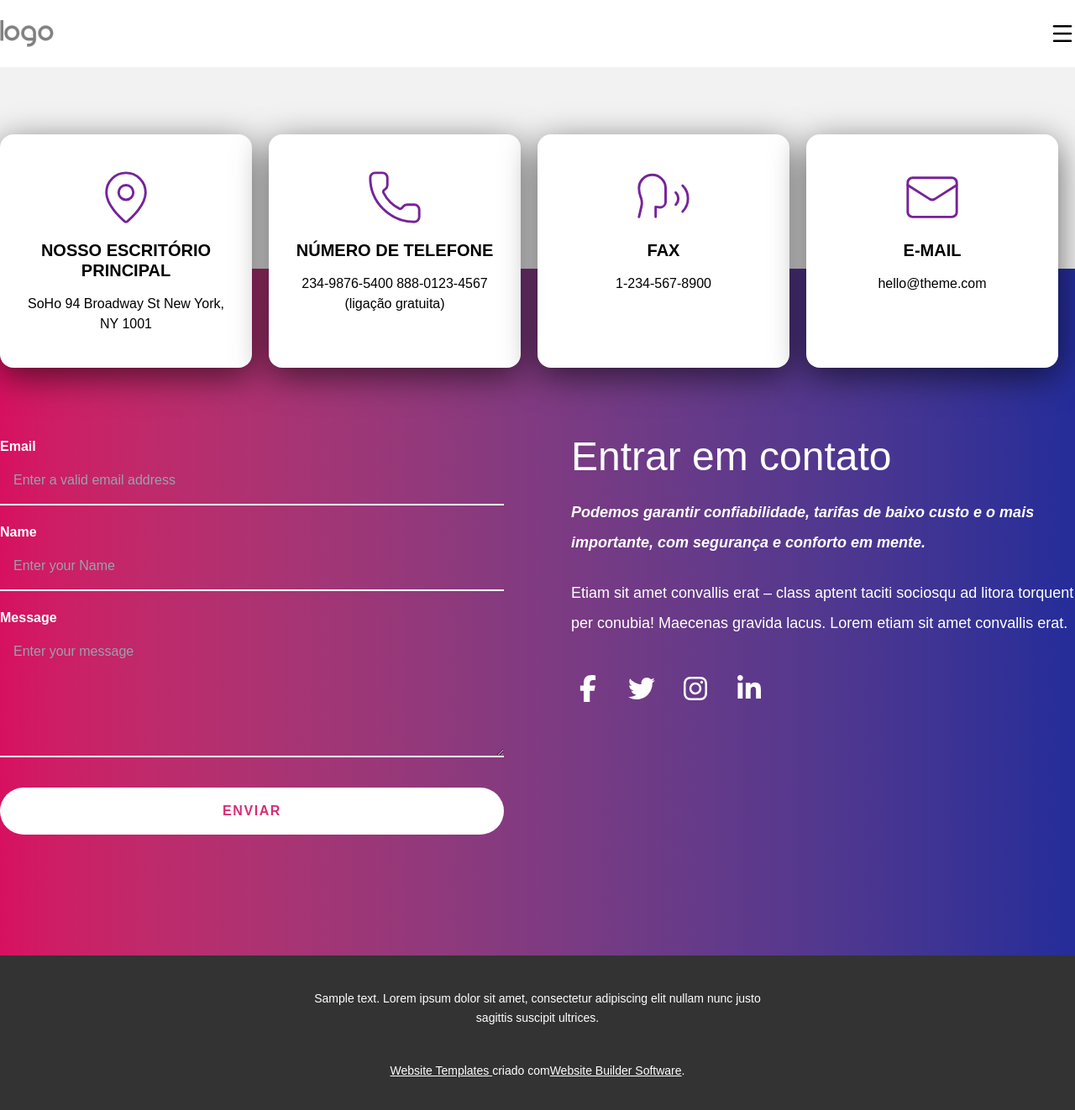
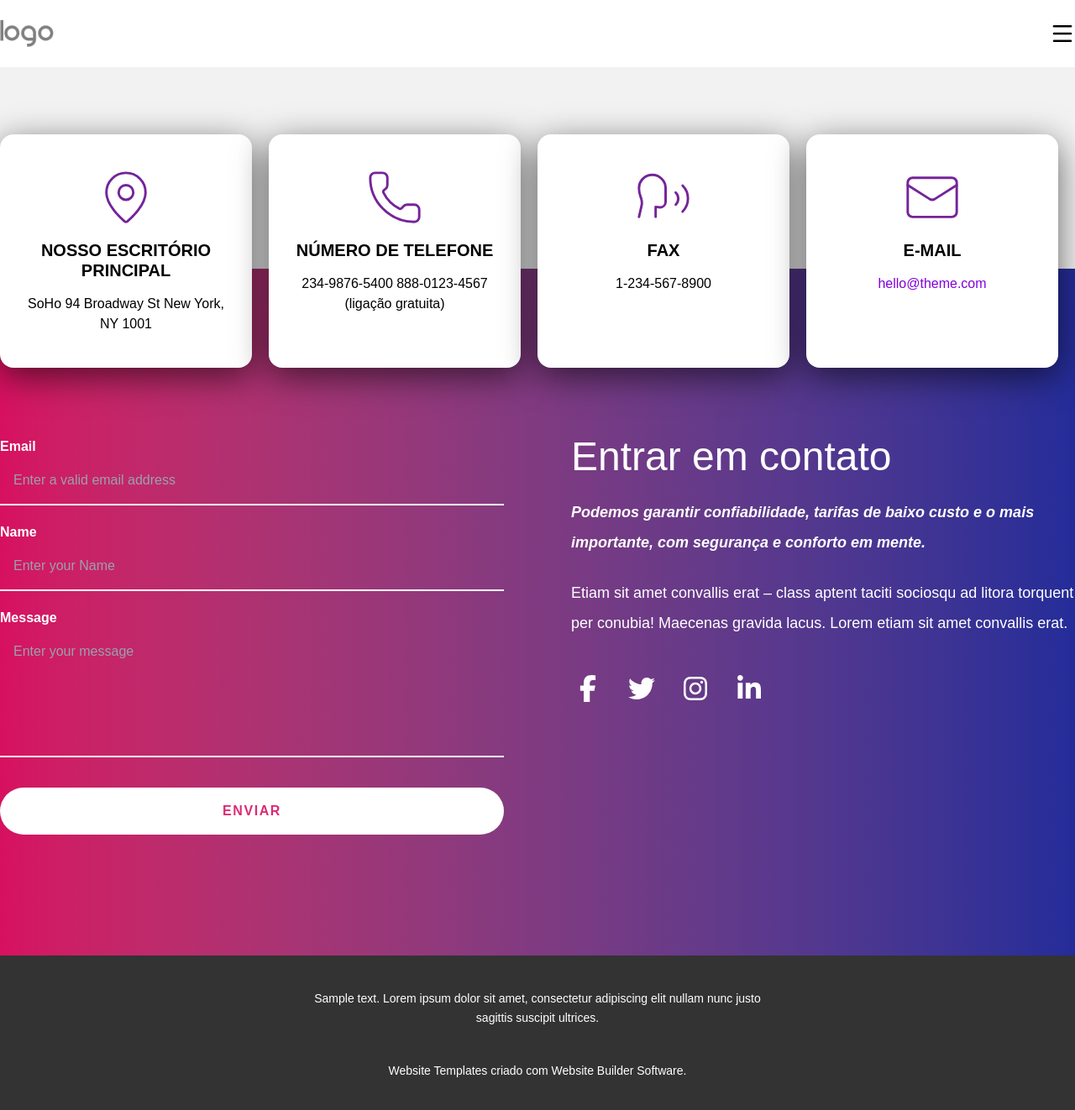
Before and after one commit to kauasilvandrade/contactForm2, a React (Vite) app: page / in a window 1280 px wide. Shown: the top 1322 px of the page at 84% size. Built offline with nearby package versions, Linux system fonts and the light colour scheme.

Commit message:
Adicionando efeitos

```diff
--- a/src/components/Card/index.tsx
+++ b/src/components/Card/index.tsx
@@ -1,7 +1,9 @@
+import type React from "react";
+
 type Props = {
   icon: React.ReactNode;
   title: string;
-  description: string;
+  description: React.ReactNode;
 };
 
 export function Card({ icon, title, description }: Props) {
--- a/src/components/CardsBox/index.tsx
+++ b/src/components/CardsBox/index.tsx
@@ -26,7 +26,14 @@ export default function CardsBox() {
       <Card
         icon={<Mail size={70} strokeWidth={1} color="#742499" />}
         title="E-mail"
-        description="hello@theme.com"
+        description={
+          <a
+            href="mailto:hello@theme.com"
+            className="text-purple-700 hover:underline"
+          >
+            hello@theme.com
+          </a>
+        }
       />
     </section>
   );
--- a/src/components/Footer/index.tsx
+++ b/src/components/Footer/index.tsx
@@ -7,11 +7,12 @@ export function Footer() {
           nullam nunc justo sagittis suscipit ultrices.
         </p>
         <p className="text-sm/relaxed">
-          <a href="#" className="underline">
+          <a href="#" className="hover:underline">
             Website Templates{" "}
           </a>
           criado com
-          <a href="#" className="underline">
+          <a href="#" className="hover:underline">
+            {" "}
             Website Builder Software
           </a>
           .
--- a/src/components/Form/components/Button/index.tsx
+++ b/src/components/Form/components/Button/index.tsx
@@ -2,7 +2,7 @@ export function Button() {
   return (
     <button
       className="w-full py-4 text-base font-semibold tracking-widest
-        mt-4 rounded-full uppercase bg-white text-[#DB2B75] cursor-pointer"
+        mt-4 rounded-full uppercase bg-white text-[#DB2B75] cursor-pointer hover:bg-gray-300 transition"
     >
       Enviar
     </button>
--- a/src/components/Form/components/Input/index.tsx
+++ b/src/components/Form/components/Input/index.tsx
@@ -15,7 +15,8 @@ export function Input({ type = "text", label, placeholder, ...rest }: Props) {
         id={label}
         {...rest}
         placeholder={placeholder}
-        className="text-base text-white p-4 border-b-2 border-white outline-none placeholder:text-gray-400"
+        className="text-base text-white p-4 border-b-2 border-white outline-none placeholder:text-gray-400
+        focus-within:border-[#900e42]"
       />
     </div>
   );
--- a/src/components/Form/components/Textarea/index.tsx
+++ b/src/components/Form/components/Textarea/index.tsx
@@ -14,7 +14,7 @@ export function Textarea({ label, placeholder, ...rest }: Props) {
         id={label}
         placeholder={placeholder}
         {...rest}
-        className="text-base text-white p-4 border-b-2 border-white outline-none placeholder:text-gray-400"
+        className="text-base text-white p-4 border-b-2 border-white outline-none placeholder:text-gray-400 focus-within:border-[#900e42] resize-none"
       ></textarea>
     </div>
   );
--- a/src/components/Header/index.tsx
+++ b/src/components/Header/index.tsx
@@ -21,7 +21,7 @@ export function Header() {
         </a>
 
         <button onClick={toggleMenu} className="cursor-pointer">
-          <MenuIcon size={30} />
+          <MenuIcon size={30} className="hover:text-[#d71060]" />
         </button>
       </div>
 
```
